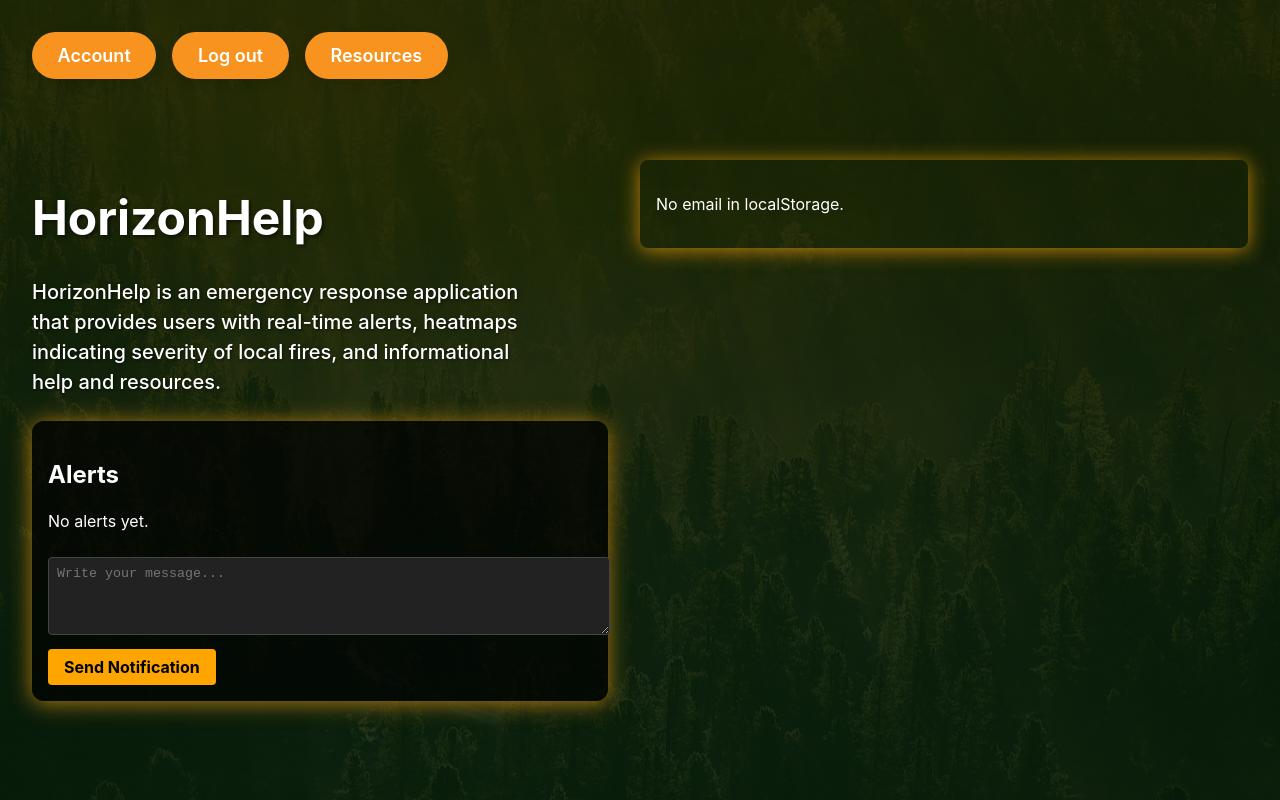
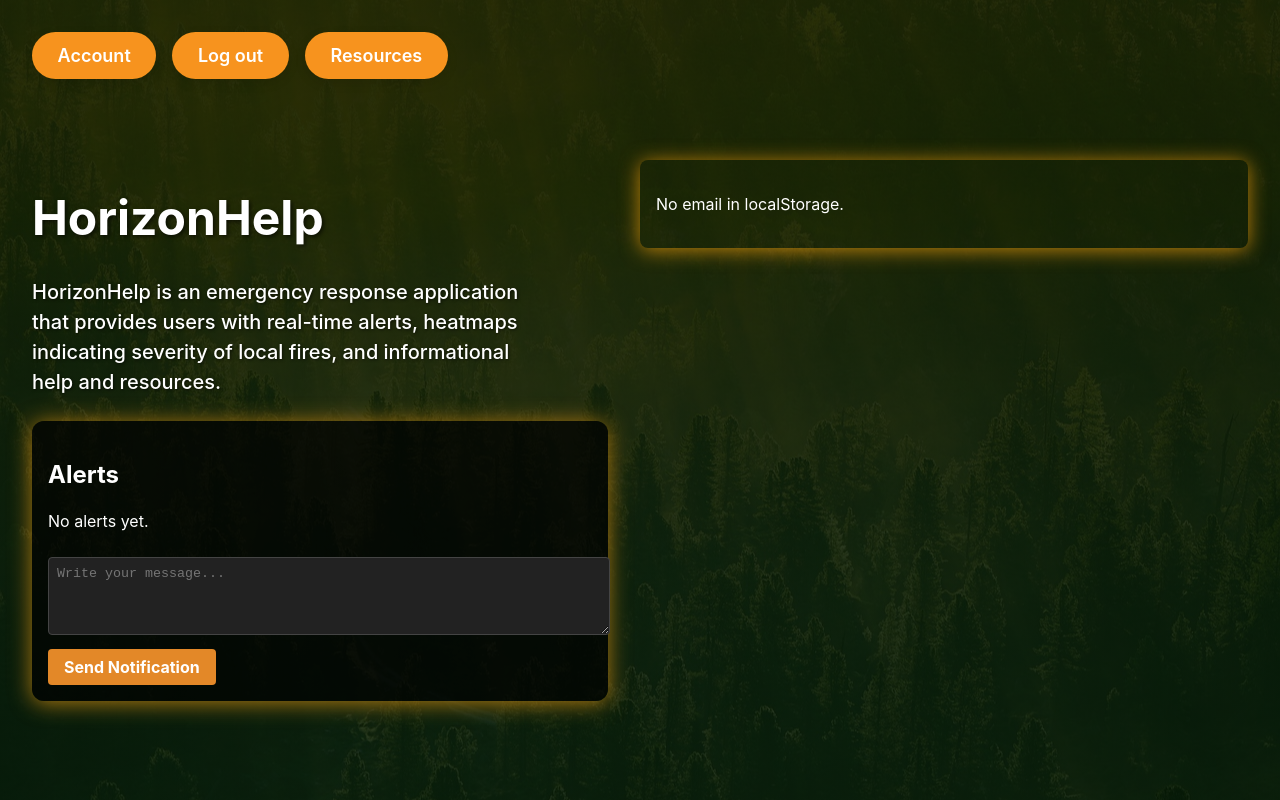
Before and after one commit to aj202088/HorizonHelp, a React (Vite) app in the folder frontend/: page /dashboard in a window 1280 px wide. Built offline with nearby package versions, Linux system fonts and the light colour scheme.

Commit message:
changed colour for button

```diff
--- a/frontend/src/pages/DashboardPage.jsx
+++ b/frontend/src/pages/DashboardPage.jsx
@@ -220,10 +220,14 @@ const DashboardPage = () => {
               onClick={handleSend}
               disabled={isSubmitting}
               style={{
-                marginTop: "0.5rem", padding: "0.5rem 1rem",
-                backgroundColor: "#FFA500", color: "#000",
-                border: "none", borderRadius: "4px",
-                cursor: "pointer", fontWeight: "bold"
+                marginTop: "0.5rem",
+                padding: "0.5rem 1rem",
+                backgroundColor: "#e38828", //button colour
+                color: "#fff", //text colour
+                border: "none",
+                borderRadius: "4px",
+                cursor: "pointer",
+                fontWeight: "bold"
               }}
             >
               {isSubmitting ? "Sending..." : "Send Notification"}
```
